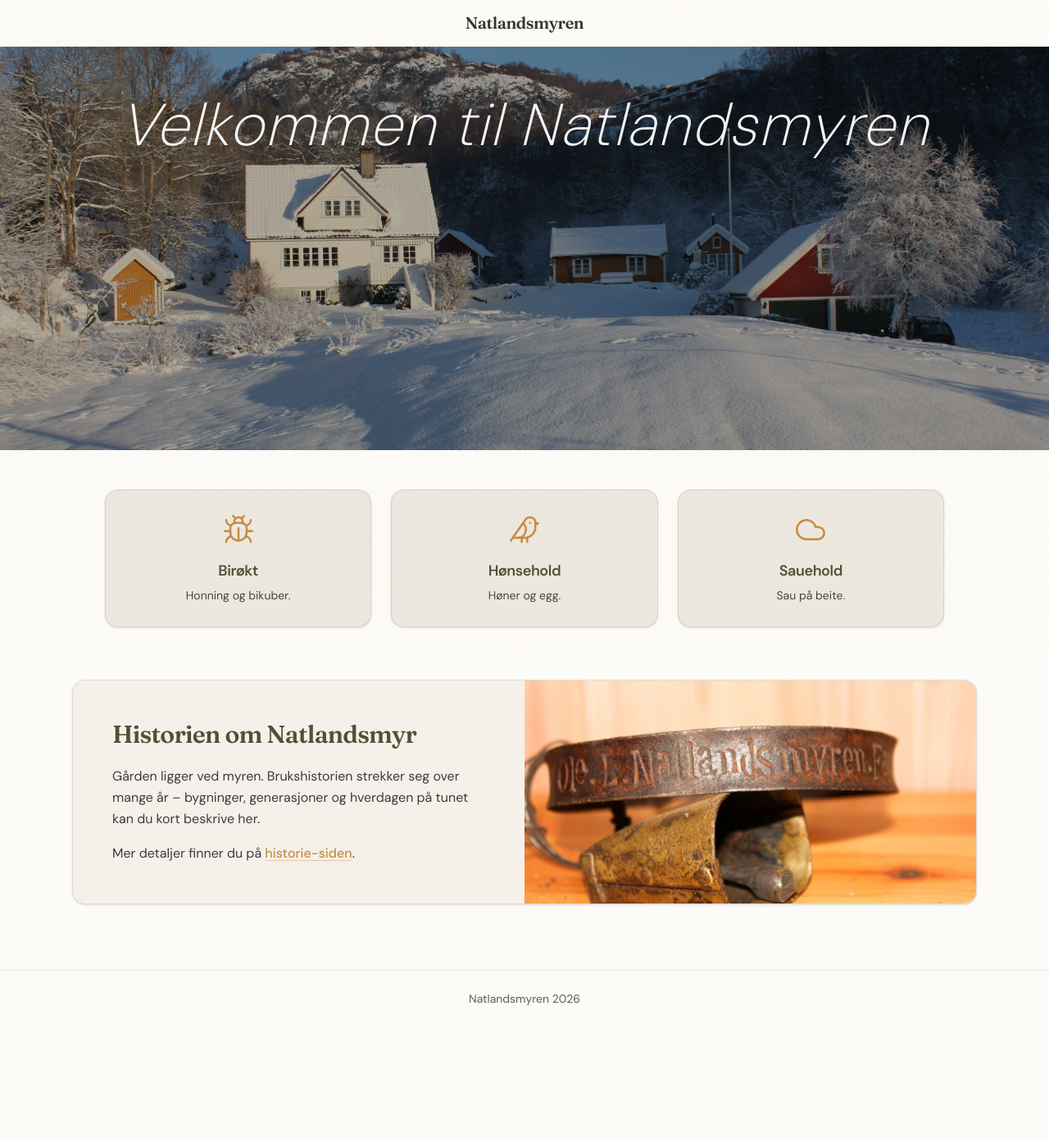
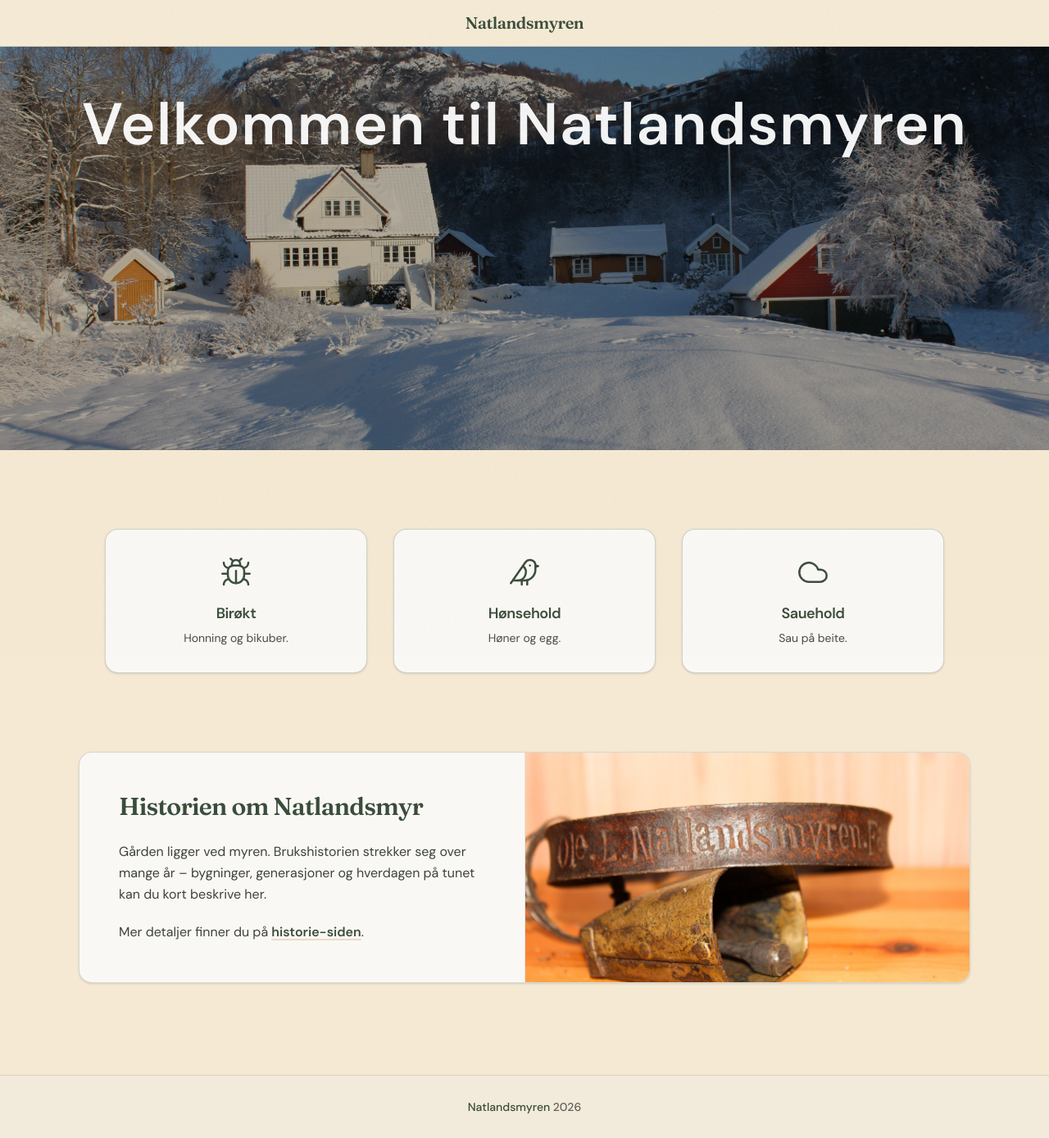
Before and after one commit to eirnat/Natlandsmyren, a Next.js app: page / in a window 1280 px wide. Shown: the whole page at 82% size. Before the commit the page ends 1252 px from the top, so only its background shows below. Built offline with nearby package versions, Linux system fonts and the light colour scheme.

Commit message:
Ny fargeprofil

```diff
--- a/app/components/FarmFooter.tsx
+++ b/app/components/FarmFooter.tsx
@@ -3,9 +3,10 @@ import { GARD_MERKENAVN } from "../lib/gard";
 export function FarmFooter() {
   const year = new Date().getFullYear();
   return (
-    <footer className="mt-auto border-t border-[#2d362d]/10 bg-[#fdfbf7] py-6 text-center text-sm text-[#586056]">
-      <p>
-        {GARD_MERKENAVN} {year}
+    <footer className="mt-auto border-t border-[#3A4D3A]/15 bg-[#EADDC4]/55 py-7 text-center text-sm text-[#2D332A]/80">
+      <p className="font-medium text-[#3A4D3A]">
+        {GARD_MERKENAVN}{" "}
+        <span className="text-[#2D332A]/75">{year}</span>
       </p>
     </footer>
   );
--- a/app/components/SiteTopBar.tsx
+++ b/app/components/SiteTopBar.tsx
@@ -3,11 +3,11 @@ import { GARD_MERKENAVN } from "../lib/gard";
 
 export function SiteTopBar() {
   return (
-    <header className="sticky top-0 z-50 border-b border-moss/10 bg-oatmeal/95 backdrop-blur-sm">
+    <header className="sticky top-0 z-50 border-b border-[#3A4D3A]/18 bg-[#F5E9D3]/95 backdrop-blur-sm">
       <div className="mx-auto flex max-w-6xl justify-center px-4 py-3.5 md:px-6">
         <Link
           href="/"
-          className="font-display text-lg font-semibold tracking-tight text-moss transition-all duration-200 hover:text-ochre active:scale-[0.98] md:text-xl"
+          className="font-display text-lg font-semibold tracking-tight text-[#3A4D3A] transition-all duration-200 hover:text-[#2d3d2d] active:scale-[0.98] md:text-xl"
         >
           {GARD_MERKENAVN}
         </Link>
--- a/app/layout.tsx
+++ b/app/layout.tsx
@@ -28,7 +28,7 @@ export default function RootLayout({
 }) {
   return (
     <html lang="no" className={`${dmSans.variable} ${fraunces.variable}`}>
-      <body className="flex min-h-screen flex-col bg-oatmeal font-sans text-moss antialiased">
+      <body className="flex min-h-screen flex-col bg-[#F5E9D3] font-sans text-[#2D332A] antialiased">
         <SiteTopBar />
         <main className="flex-1">{children}</main>
         <FarmFooter />
--- a/app/page.tsx
+++ b/app/page.tsx
@@ -34,8 +34,8 @@ const fliser: {
 
 export default function Home() {
   return (
-    <div className="min-h-screen bg-[#FDFBF7] text-[#2A2724]">
-      {/* Hero med overlay og topptekst */}
+    <div className="min-h-screen bg-[#F5E9D3] text-[#2D332A]">
+      {/* Hero */}
       <section className="w-full" aria-labelledby="hero-heading">
         <div className="relative aspect-[5/3] w-full min-h-[220px] sm:aspect-[2.2/1] sm:min-h-[260px] md:aspect-[2.6/1] md:min-h-[300px] lg:min-h-[340px]">
           <Image
@@ -46,14 +46,11 @@ export default function Home() {
             sizes="100vw"
             priority
           />
-          <div
-            className="absolute inset-0 z-[1] bg-black/30"
-            aria-hidden
-          />
-          <div className="absolute inset-x-0 top-0 z-[2] px-5 pt-6 sm:px-7 sm:pt-8 md:px-10 md:pt-10 lg:px-14 lg:pt-12 xl:pt-14">
+          <div className="absolute inset-0 z-[1] bg-black/30" aria-hidden />
+          <div className="absolute inset-x-0 top-0 z-[2] px-5 pt-6 sm:px-8 sm:pt-8 md:px-12 md:pt-10 lg:px-16 lg:pt-12 xl:pt-14">
             <h1
               id="hero-heading"
-              className="mx-auto max-w-6xl text-center font-sans text-[clamp(1.5rem,5vw+0.75rem,2.5rem)] font-extralight italic leading-[1.12] tracking-[0.03em] text-white/95 sm:text-[clamp(1.75rem,4.5vw+1rem,3rem)] md:text-[clamp(2rem,3.5vw+1.25rem,3.75rem)] lg:text-6xl lg:leading-[1.1] xl:text-7xl"
+              className="mx-auto max-w-6xl text-center font-sans text-[clamp(1.5rem,5vw+0.75rem,2.5rem)] font-semibold leading-[1.12] tracking-[0.02em] text-white/95 sm:text-[clamp(1.75rem,4.5vw+1rem,3rem)] md:text-[clamp(2rem,3.5vw+1.25rem,3.75rem)] lg:text-6xl lg:leading-[1.08] xl:text-7xl"
             >
               Velkommen til Natlandsmyren
             </h1>
@@ -61,28 +58,28 @@ export default function Home() {
         </div>
       </section>
 
-      <div className="mx-auto w-full max-w-6xl px-4 pb-16 pt-8 sm:px-5 sm:pb-20 sm:pt-10 md:px-6 md:pt-12">
+      <div className="mx-auto w-full max-w-6xl px-4 pb-20 pt-12 sm:px-6 sm:pb-24 sm:pt-16 md:px-8 md:pb-28 md:pt-20 lg:pt-24">
         {/* Aktivitetsfliser */}
         <section aria-labelledby="aktivitet-heading">
           <h2 id="aktivitet-heading" className="sr-only">
             Birøkt, hønsehold og sauehold
           </h2>
-          <ul className="mx-auto grid max-w-5xl grid-cols-1 gap-4 sm:grid-cols-3 sm:gap-5 md:gap-6">
+          <ul className="mx-auto grid max-w-5xl grid-cols-1 gap-5 sm:grid-cols-3 sm:gap-6 md:gap-8">
             {fliser.map(({ tittel, beskrivelse, ikon: Ikon, href }) => (
               <li key={tittel}>
                 <Link
                   href={href}
-                  className="group flex min-h-[9rem] flex-col items-center justify-center rounded-2xl border border-[#2A2724]/10 bg-[#EDE8DF] px-5 py-7 text-center shadow-sm transition-all duration-300 ease-out hover:border-[#C98B3E] hover:bg-[#C98B3E] hover:text-white hover:shadow-md focus-visible:outline focus-visible:outline-2 focus-visible:outline-offset-2 focus-visible:outline-[#C98B3E] sm:min-h-[9.5rem]"
+                  className="group flex min-h-[9.5rem] flex-col items-center justify-center rounded-2xl border border-[#3A4D3A]/22 bg-[#FAF8F5] px-6 py-8 text-center shadow-sm transition-all duration-300 ease-out hover:border-[#3A4D3A] hover:bg-[#3A4D3A] hover:shadow-md focus-visible:outline focus-visible:outline-2 focus-visible:outline-offset-2 focus-visible:outline-[#3A4D3A] sm:min-h-[10rem]"
                 >
                   <Ikon
-                    className="h-9 w-9 shrink-0 text-[#C98B3E] transition-colors duration-300 group-hover:text-white sm:h-10 sm:w-10"
+                    className="h-9 w-9 shrink-0 text-[#3A4D3A] transition-colors duration-300 group-hover:text-white sm:h-10 sm:w-10"
                     strokeWidth={1.5}
                     aria-hidden
                   />
-                  <span className="mt-4 text-base font-semibold tracking-tight text-[#4B5335] transition-colors duration-300 group-hover:text-white sm:text-lg">
+                  <span className="mt-4 text-base font-semibold tracking-tight text-[#3A4D3A] transition-colors duration-300 group-hover:text-white sm:text-lg">
                     {tittel}
                   </span>
-                  <span className="mt-1.5 text-sm text-[#2A2724]/85 transition-colors duration-300 group-hover:text-white/95">
+                  <span className="mt-1.5 text-sm text-[#2D332A]/88 transition-colors duration-300 group-hover:text-white/95">
                     {beskrivelse}
                   </span>
                 </Link>
@@ -93,33 +90,33 @@ export default function Home() {
 
         {/* Historie */}
         <section
-          className="mt-12 overflow-hidden rounded-2xl border border-[#2A2724]/10 bg-[#f5f1ea] shadow-sm sm:mt-14 md:mt-16 lg:grid lg:grid-cols-2 lg:items-stretch"
+          className="mt-16 overflow-hidden rounded-2xl border border-[#3A4D3A]/18 bg-[#FAF8F5] shadow-sm sm:mt-20 md:mt-24 lg:grid lg:grid-cols-2 lg:items-stretch"
           aria-labelledby="historie-heading"
         >
-          <div className="p-6 text-center sm:p-8 md:p-10 lg:p-12 lg:text-left">
+          <div className="p-7 text-center sm:p-9 md:p-11 lg:p-12 lg:text-left">
             <h2
               id="historie-heading"
-              className="font-display text-xl font-semibold tracking-tight text-[#4B5335] sm:text-2xl md:text-3xl"
+              className="font-display text-xl font-semibold tracking-tight text-[#3A4D3A] sm:text-2xl md:text-3xl"
             >
               Historien om Natlandsmyr
             </h2>
-            <p className="mt-5 text-sm leading-relaxed text-[#2A2724]/90 sm:text-base sm:leading-relaxed">
+            <p className="mt-6 text-sm leading-relaxed text-[#2D332A]/92 sm:text-base sm:leading-relaxed">
               Gården ligger ved myren. Brukshistorien strekker seg over mange
               år – bygninger, generasjoner og hverdagen på tunet kan du kort
               beskrive her.
             </p>
-            <p className="mt-4 text-sm leading-relaxed text-[#2A2724]/90 sm:text-base sm:leading-relaxed">
+            <p className="mt-5 text-sm leading-relaxed text-[#2D332A]/92 sm:text-base sm:leading-relaxed">
               Mer detaljer finner du på{" "}
               <Link
                 href="/historie"
-                className="font-medium text-[#C98B3E] underline decoration-[#C98B3E]/40 underline-offset-[3px] transition hover:decoration-[#C98B3E]"
+                className="font-semibold text-[#3A4D3A] underline decoration-[#EADDC4] decoration-2 underline-offset-[3px] transition hover:text-[#2d3d2d] hover:decoration-[#3A4D3A]/50"
               >
                 historie-siden
               </Link>
               .
             </p>
           </div>
-          <div className="relative min-h-[220px] w-full sm:min-h-[260px] lg:h-full lg:min-h-0">
+          <div className="relative min-h-[240px] w-full border-t border-[#3A4D3A]/12 sm:min-h-[280px] lg:h-full lg:min-h-0 lg:border-l lg:border-t-0">
             <Image
               src="/images/emblem.jpg"
               alt="Emblem for Natlandsmyren"
```
